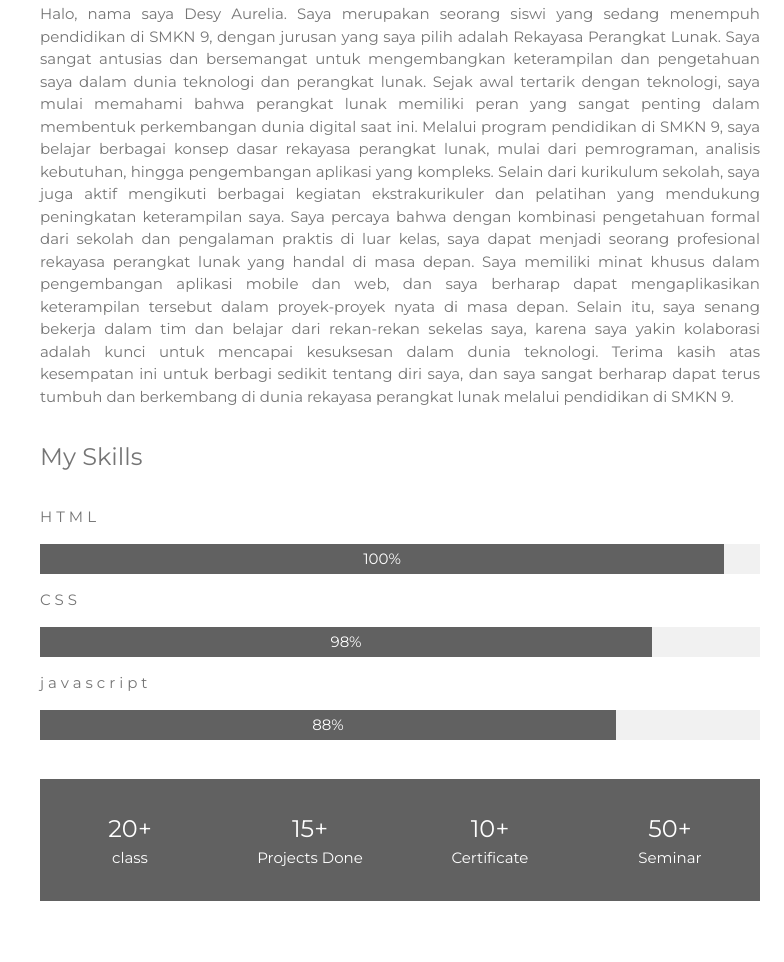
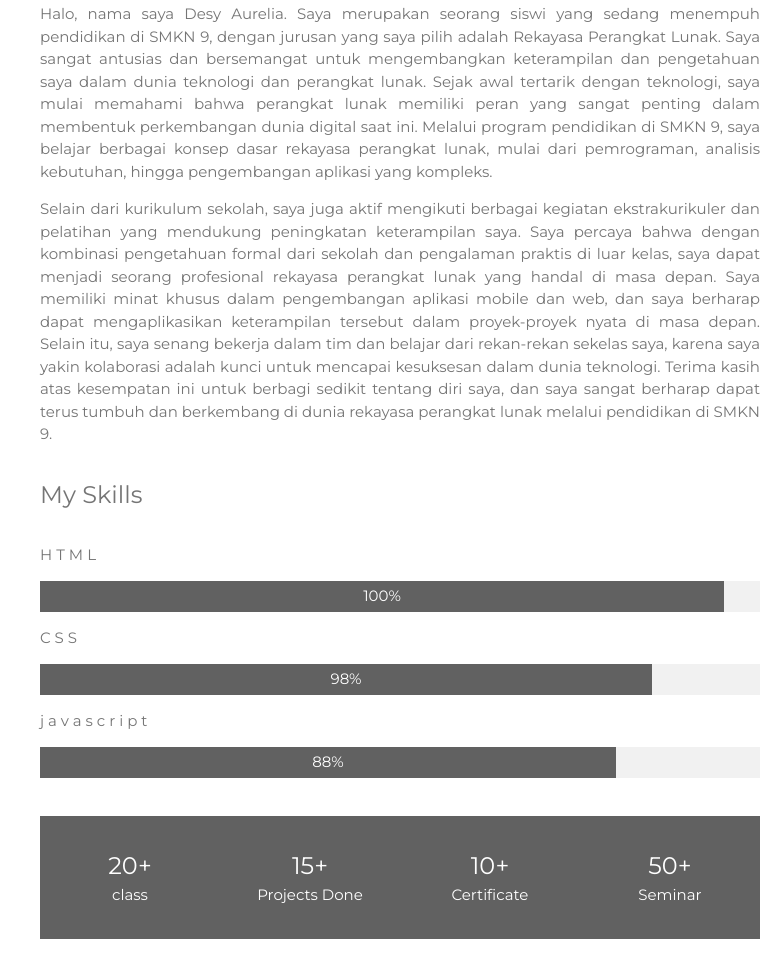
Before and after one commit to jungkookds/CV, a plain HTML site: page index.html in a window 1280 px wide. Shown: the part 2387-3349 px from the top of the page, without its empty margins (496-1280 px from the left). Drawn offline with nearby package versions, Linux system fonts and the light colour scheme.

Commit message:
Update index.html

```diff
--- a/index.html
+++ b/index.html
@@ -146,7 +146,7 @@
       <div class="w3-content w3-justify w3-text-grey w3-padding-32" id="about">
         <h2>About</h2>
         <hr class="w3-opacity" />
-        <p>
+       <p>
           Halo, nama saya Desy Aurelia. Saya merupakan seorang siswi yang sedang
           menempuh pendidikan di SMKN 9, dengan jurusan yang saya pilih adalah
           Rekayasa Perangkat Lunak. Saya sangat antusias dan bersemangat untuk
@@ -156,20 +156,23 @@
           dalam membentuk perkembangan dunia digital saat ini. Melalui program
           pendidikan di SMKN 9, saya belajar berbagai konsep dasar rekayasa
           perangkat lunak, mulai dari pemrograman, analisis kebutuhan, hingga
-          pengembangan aplikasi yang kompleks. Selain dari kurikulum sekolah,
-          saya juga aktif mengikuti berbagai kegiatan ekstrakurikuler dan
-          pelatihan yang mendukung peningkatan keterampilan saya. Saya percaya
-          bahwa dengan kombinasi pengetahuan formal dari sekolah dan pengalaman
-          praktis di luar kelas, saya dapat menjadi seorang profesional rekayasa
-          perangkat lunak yang handal di masa depan. Saya memiliki minat khusus
-          dalam pengembangan aplikasi mobile dan web, dan saya berharap dapat
-          mengaplikasikan keterampilan tersebut dalam proyek-proyek nyata di
-          masa depan. Selain itu, saya senang bekerja dalam tim dan belajar dari
-          rekan-rekan sekelas saya, karena saya yakin kolaborasi adalah kunci
-          untuk mencapai kesuksesan dalam dunia teknologi. Terima kasih atas
-          kesempatan ini untuk berbagi sedikit tentang diri saya, dan saya
-          sangat berharap dapat terus tumbuh dan berkembang di dunia rekayasa
-          perangkat lunak melalui pendidikan di SMKN 9.
+          pengembangan aplikasi yang kompleks. <br />
+        </p>
+        <p>
+          Selain dari kurikulum sekolah, saya juga aktif mengikuti berbagai
+          kegiatan ekstrakurikuler dan pelatihan yang mendukung peningkatan
+          keterampilan saya. Saya percaya bahwa dengan kombinasi pengetahuan
+          formal dari sekolah dan pengalaman praktis di luar kelas, saya dapat
+          menjadi seorang profesional rekayasa perangkat lunak yang handal di
+          masa depan. Saya memiliki minat khusus dalam pengembangan aplikasi
+          mobile dan web, dan saya berharap dapat mengaplikasikan keterampilan
+          tersebut dalam proyek-proyek nyata di masa depan. Selain itu, saya
+          senang bekerja dalam tim dan belajar dari rekan-rekan sekelas saya,
+          karena saya yakin kolaborasi adalah kunci untuk mencapai kesuksesan
+          dalam dunia teknologi. Terima kasih atas kesempatan ini untuk berbagi
+          sedikit tentang diri saya, dan saya sangat berharap dapat terus tumbuh
+          dan berkembang di dunia rekayasa perangkat lunak melalui pendidikan di
+          SMKN 9.
         </p>
         <h3 class="w3-padding-16">My Skills</h3>
         <p class="w3-wide">HTML</p>
```
